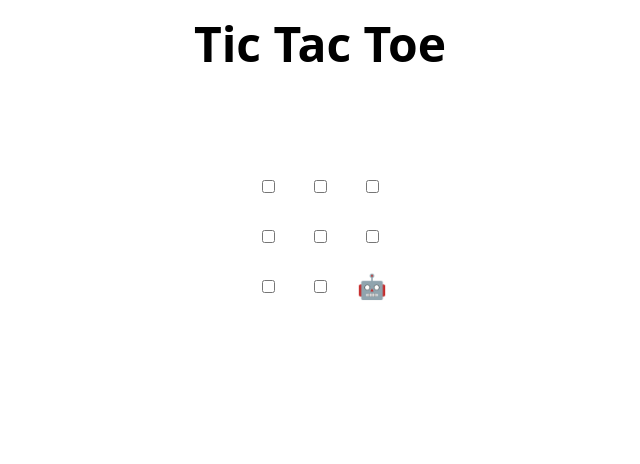
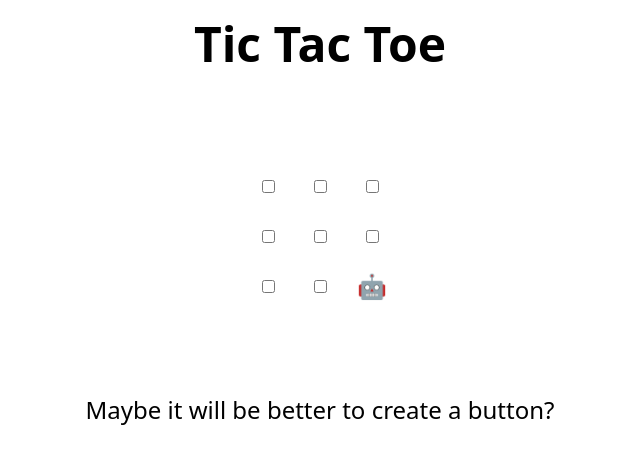
Before and after one commit to kaysior/review-pull-requests, a plain HTML site: page index.html in a window 1280 px wide. Shown: the whole page, without its empty margins (320-960 px from the left). Drawn offline with Linux system fonts and the light colour scheme.

Commit message:
Apply suggestions from code review
suggestion to create a button instead of h2

```diff
--- a/index.html
+++ b/index.html
@@ -48,7 +48,7 @@
 </table>
 
 <h2 hidden>Game over, refresh to play again 🧑‍💻 🤖!</h2>
-
+Maybe it will be better to create a button?
 <script>
   // Initialization
   const boxes = Array.from(document.querySelectorAll('td'))
```
